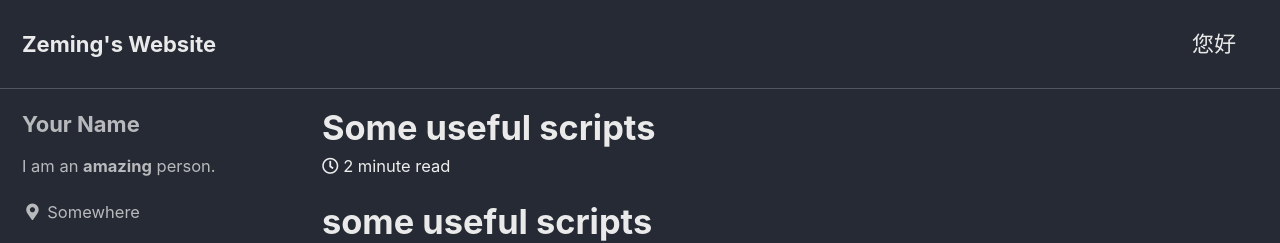
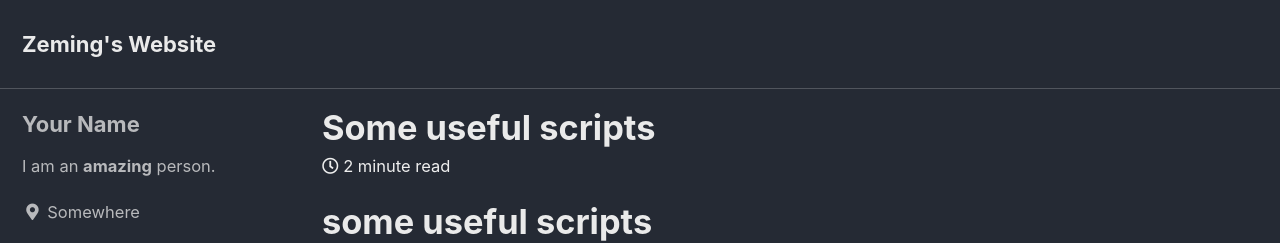
Before and after one commit to Sere1nz/Sere1nz.github.io, a Jekyll site: the page built from _posts/2023-03-06-Some useful scripts.md, in a window 1280 px wide and 900 px high. Shown: the top 243 px of the window. Built offline with Jekyll 4.4.1, drawn with Linux system fonts in a browser that asks for light colours; cached includes are drawn as plain includes.

Commit message:
Update navigation.yml

```diff
--- a/_data/navigation.yml
+++ b/_data/navigation.yml
@@ -1,6 +1,6 @@
 # main links
 main:
-  - title: "您好"
+  - title: ""
   #  url: https://mmistakes.github.io/minimal-mistakes/docs/quick-start-guide/
   # - title: "About"
   #   url: https://mmistakes.github.io/minimal-mistakes/about/
```
